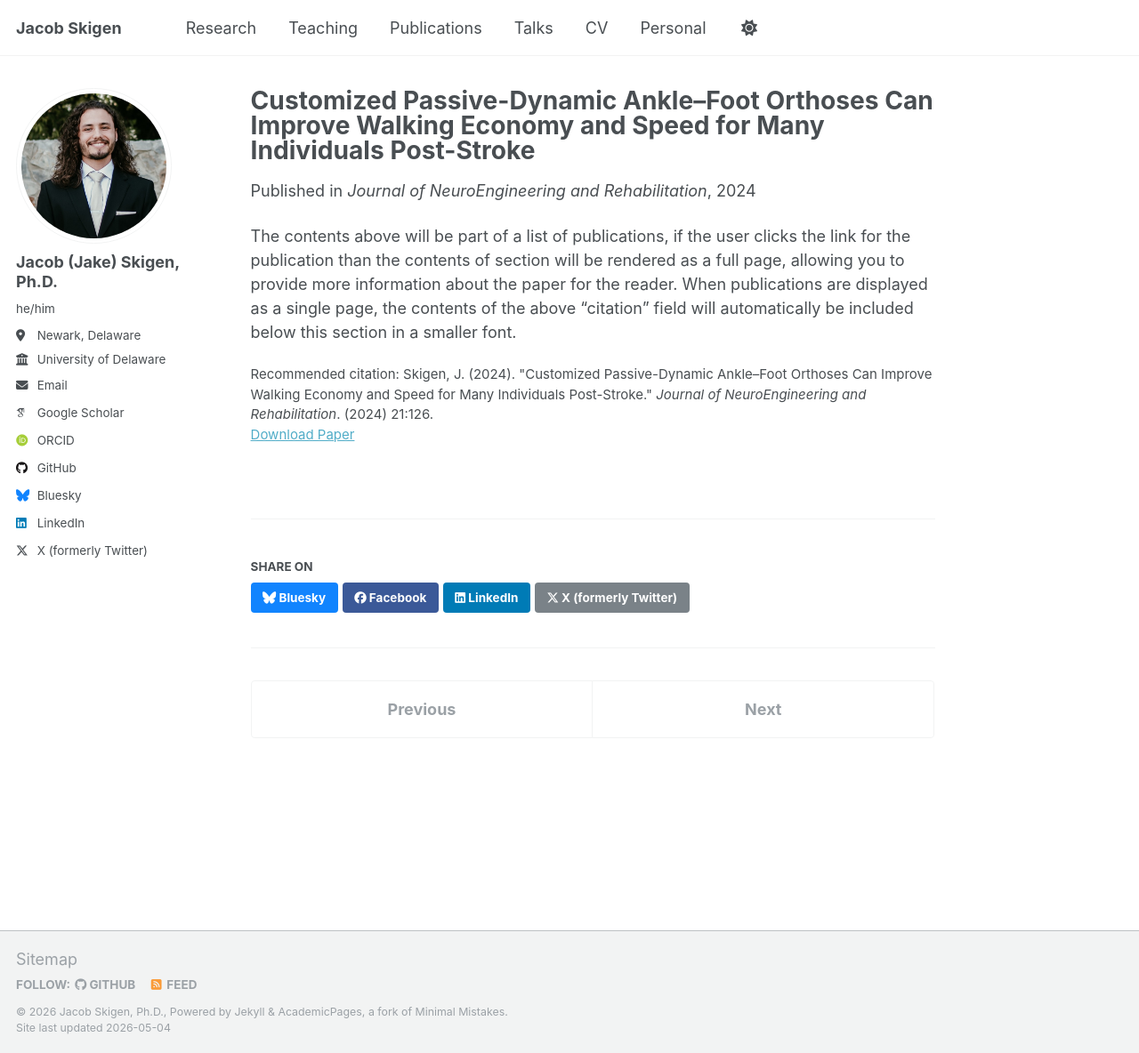
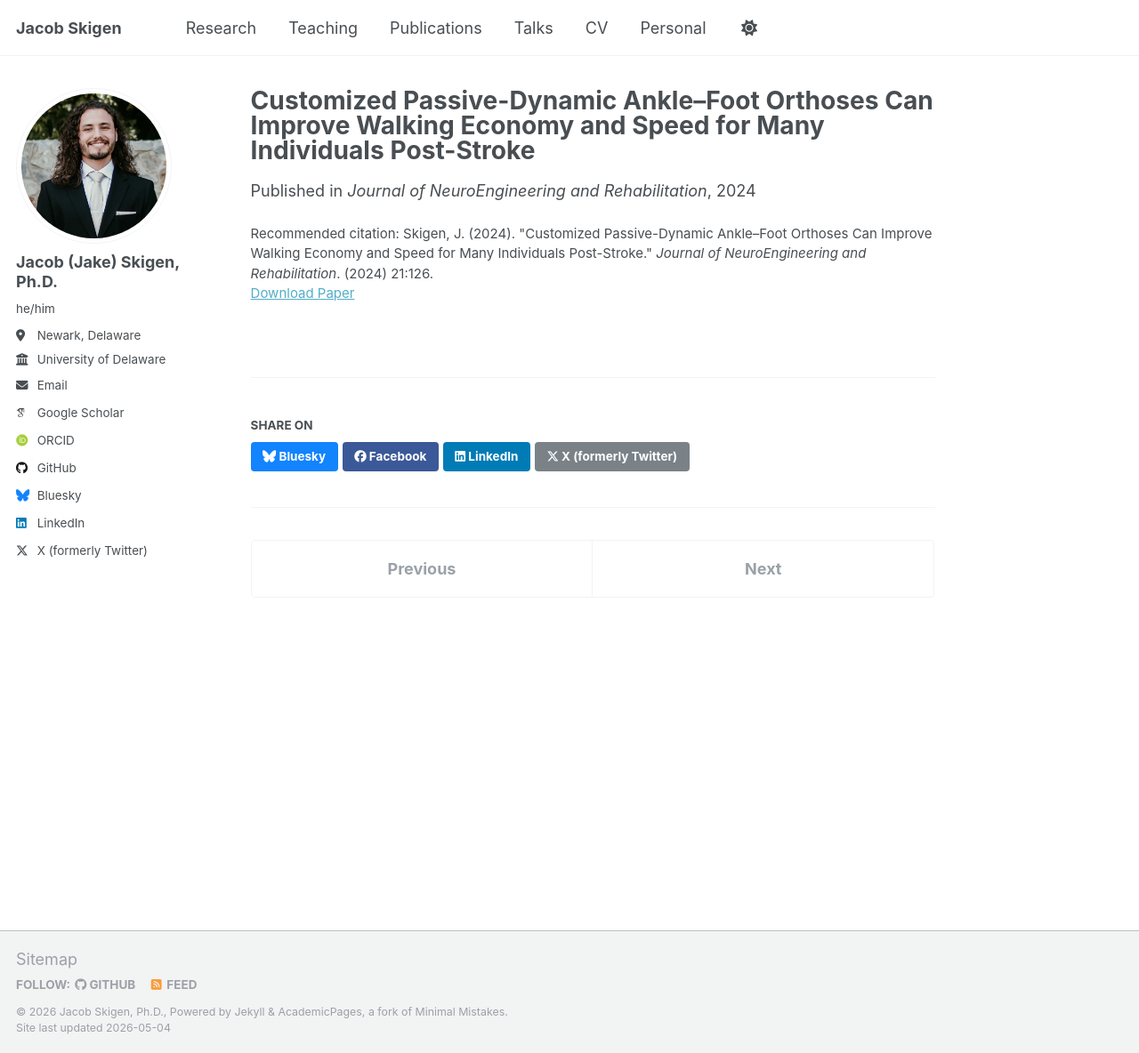
Before and after one commit to JacobSkigen/JacobSkigen.github.io, a Jekyll site: the page built from _publications/Paper1.md, in a window 1280 px wide and 1184 px high. Shown: the whole window at 89% size. Built offline with Jekyll 4.4.1, drawn with Linux system fonts in a browser that asks for light colours; some web fonts are replaced; a script that is not in the unit is left out.

Commit message:
Update Paper1.md

```diff
--- a/_publications/Paper1.md
+++ b/_publications/Paper1.md
@@ -3,10 +3,9 @@ title: "Customized Passive-Dynamic Ankle–Foot Orthoses Can Improve Walking Eco
 collection: publications
 category: manuscripts
 permalink: /publication/Paper1
-excerpt: 'This paper is about the number 1. The number 2 is left for future work.'
+excerpt: 'Building on prior work to investigate the factors driving changes in post-stroke gait energetics with a passive-dynamic ankle-foot orthosis.'
 date: 2024-07-29
 venue: 'Journal of NeuroEngineering and Rehabilitation'
 paperurl: 'http://JacobSkigen.github.io/files/Paper1.pdf'
 citation: 'Skigen, J. (2024). &quot;Customized Passive-Dynamic Ankle–Foot Orthoses Can Improve Walking Economy and Speed for Many Individuals Post-Stroke.&quot; <i>Journal of NeuroEngineering and Rehabilitation</i>. (2024) 21:126.'
 ---
-The contents above will be part of a list of publications, if the user clicks the link for the publication than the contents of section will be rendered as a full page, allowing you to provide more information about the paper for the reader. When publications are displayed as a single page, the contents of the above "citation" field will automatically be included below this section in a smaller font.
```
